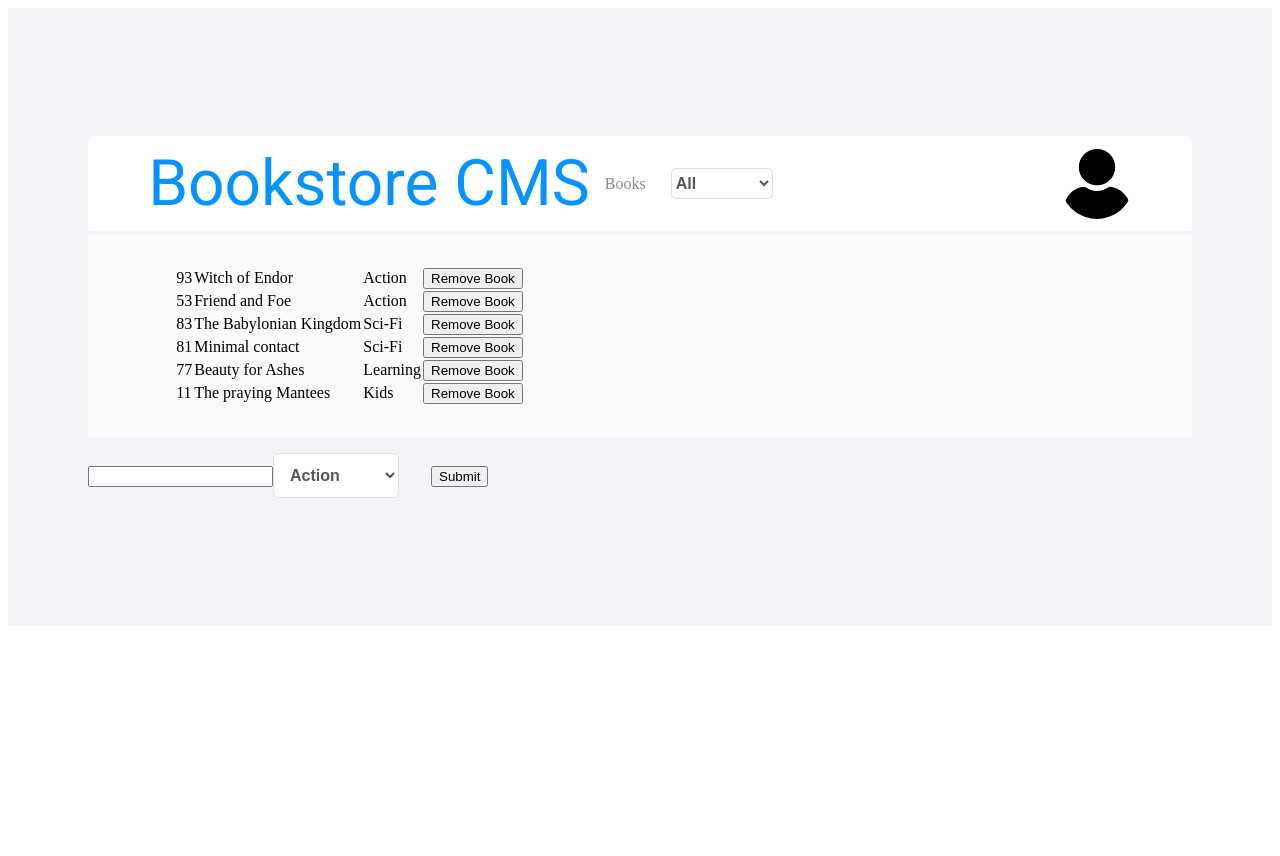
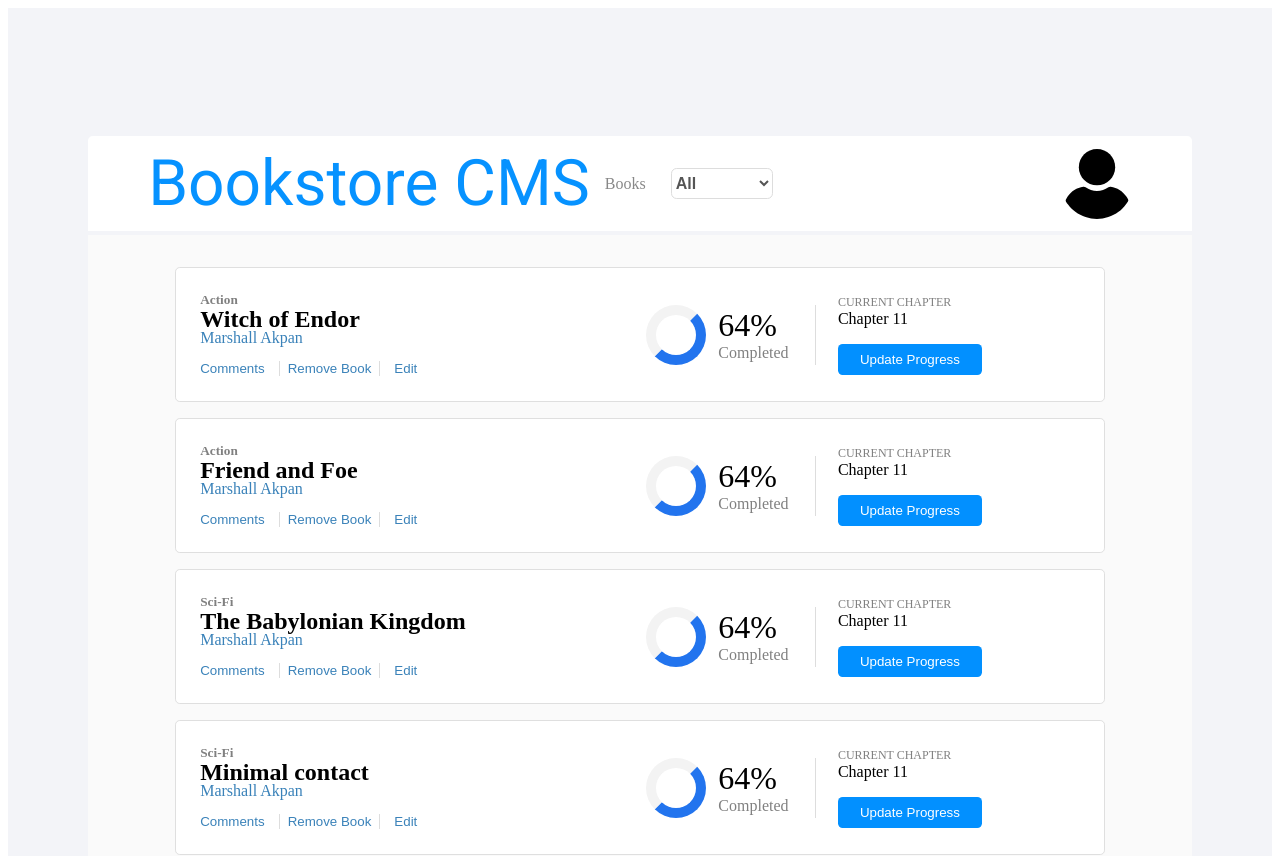
Before and after one commit to uimarshall/redux-bookstore-cms, a React (Create React App) app: page / in a window 1280 px wide. Shown: the top 856 px of the page. Before the commit the page ends 800 px from the top, so only its background shows below. Built offline with nearby package versions, Linux system fonts and the light colour scheme.

Commit message:
modified Book.js for styling

```diff
--- a/src/components/Book.js
+++ b/src/components/Book.js
@@ -3,16 +3,34 @@ import PropTypes from 'prop-types';
 
 const Book = ({ book, removeBook }) => {
   const books = book.id && book.title && book.category ? (
-    <tr key={book.id}>
-      <td>{book.id}</td>
-      <td>{book.title}</td>
-      <td>{book.category}</td>
-      <td>
-        <button type="submit" onClick={removeBook}>
-          Remove Book
-        </button>
-      </td>
-    </tr>
+
+    <div className="book" key={book.id}>
+      <div id="left">
+        <h5 className="category">{book.category}</h5>
+        <h2 className="title">{book.title}</h2>
+        <h4 className="author">Marshall Akpan</h4>
+        <div className="actions">
+          <button type="button" disabled>Comments</button>
+          <button type="button" onClick={removeBook}>
+            Remove Book
+          </button>
+          <button type="button" disabled>Edit</button>
+        </div>
+      </div>
+      <div id="center">
+        <div className="pie-graph" />
+        <div className="percent">
+          <h1 className="percentage">64%</h1>
+          <h4 className="completed">Completed</h4>
+        </div>
+      </div>
+      <div id="right">
+        <div className="current all-caps">Current Chapter</div>
+        <div className="chapter">Chapter 11</div>
+        <button type="button">Update Progress</button>
+      </div>
+    </div>
+
   ) : (
     null
   );
```
